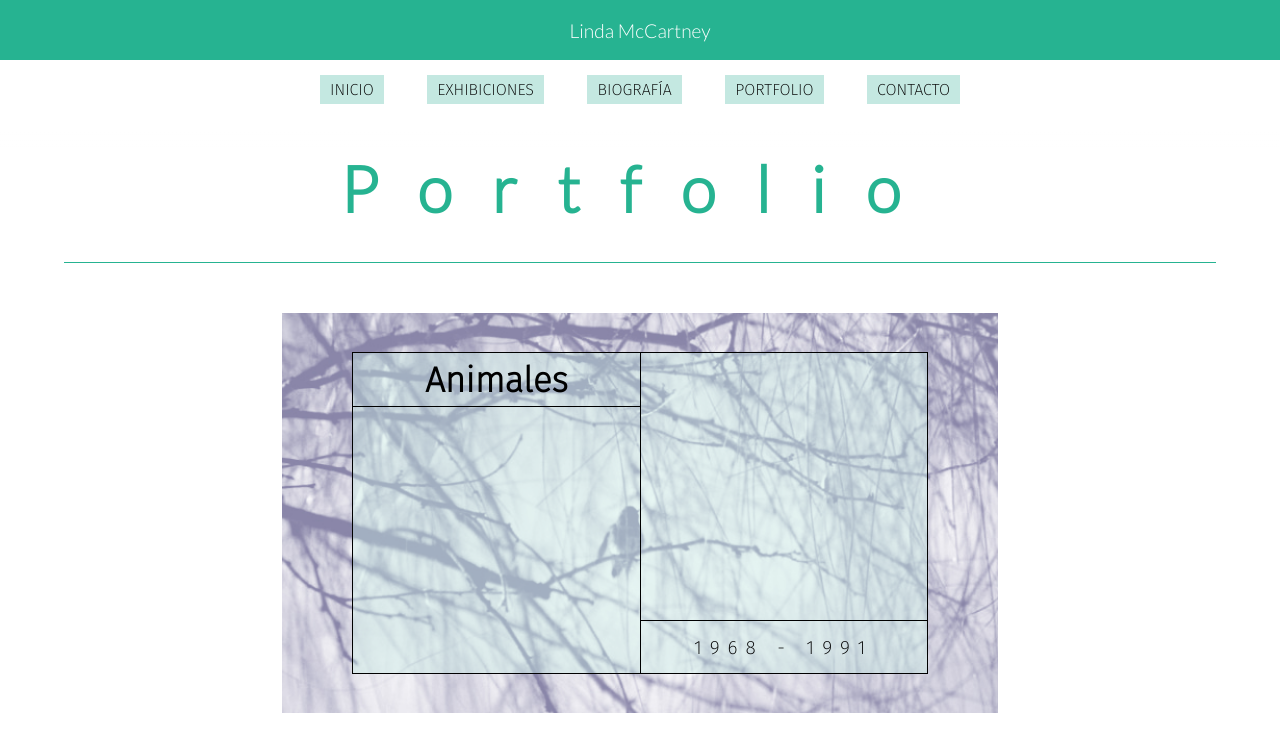
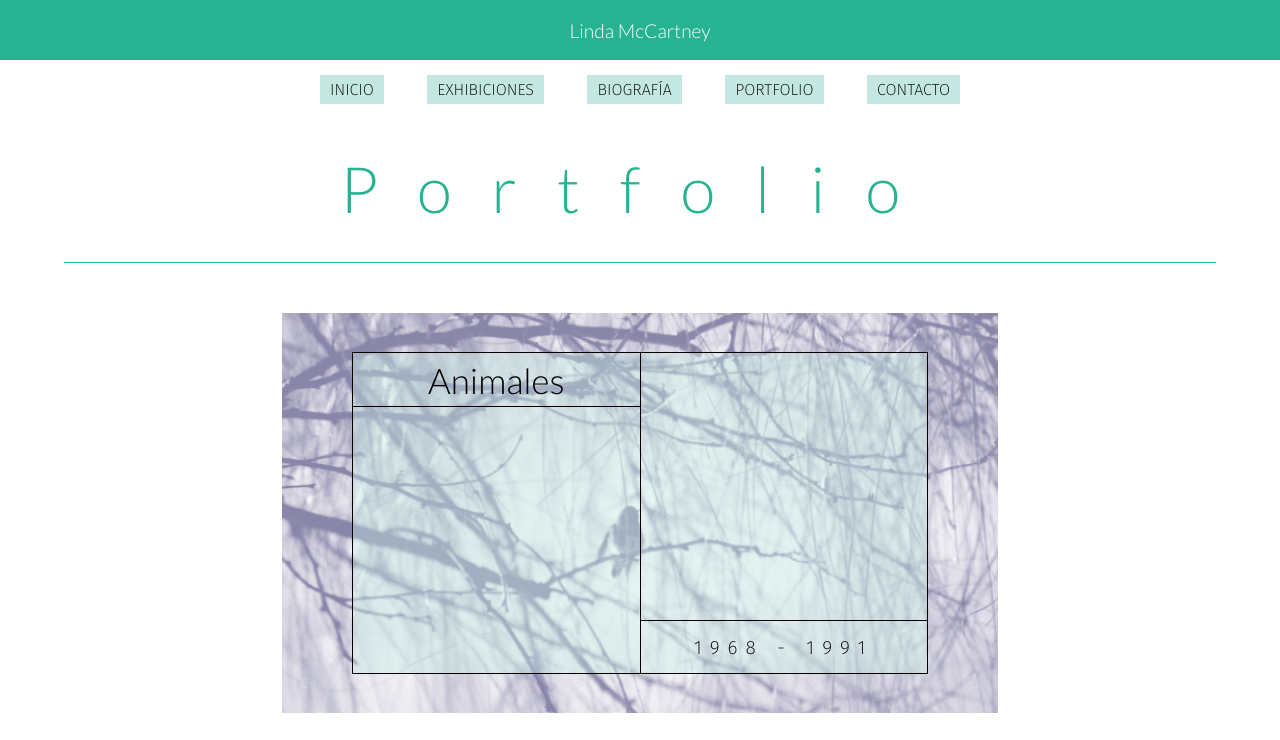
Before and after one commit to natalialopezguerra/proyecto_final, a website: page portfolio.html in a window 1280 px wide. Shown: the top 740 px of the page. Drawn offline with nearby package versions, Linux system fonts and the light colour scheme.

Commit message:
Modificación en las variables tipográficas

```diff
--- a/css/estilos.css
+++ b/css/estilos.css
@@ -98,6 +98,7 @@ body h1 {
     text-align: center;
     letter-spacing: 10px;
     font-family: 'Lato', sans-serif;
+    font-weight: 300;
     padding-bottom: 15px;
     font-size: 1.8em;
     border-bottom: solid 1px #26b391;
--- a/css/estilosBiografia.css
+++ b/css/estilosBiografia.css
@@ -95,6 +95,7 @@
     justify-content: center; }
     .contenidoInterior .decada .decada__titulo {
       font-family: 'Lato', sans-serif;
+      font-weight: 300;
       font-size: 2em;
       letter-spacing: 14px; }
   .contenidoInterior #bio1969 {
--- a/css/estilosPortfolio.css
+++ b/css/estilosPortfolio.css
@@ -43,7 +43,8 @@ img:hover {
       .caratula .caratula__caja .caratula__titulo h2 {
         border-bottom: solid 1px black;
         text-align: center;
-        font-family: "Lato", sans-serif 300;
+        font-family: "Lato", sans-serif;
+        font-weight: 300;
         padding: 2% 0; }
     .caratula .caratula__caja .caratula__año p {
       padding: 5% 0;
```
Also changed, not shown: exhibiciones.html (+0 -1 lines).
